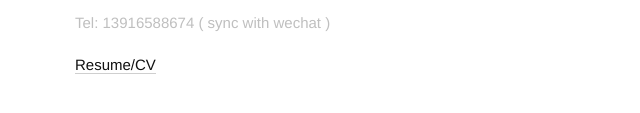
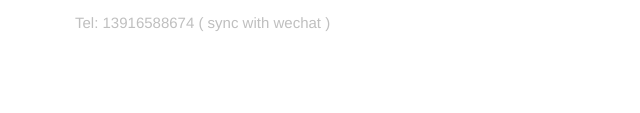
Before and after one commit to ShoesLi/ShoesLi.github.io, a plain HTML site: page about/index.html in a window 1280 px wide. Shown: the part 1142-1255 px from the top of the page, 0-640 px from the left. Drawn offline with Linux system fonts and the light colour scheme.

Commit message:
delete resume

```diff
--- a/about/index.html
+++ b/about/index.html
@@ -97,11 +97,11 @@
         </strong>
       </h3>
       <p>Tel: 13916588674 ( sync with wechat )</p>
-      <p>
-        <a href="#" target="_blank">
-          Resume/CV
-        </a>
-      </p>
+      <!--<p>-->
+        <!--<a href="#" target="_blank">-->
+          <!--Resume/CV-->
+        <!--</a>-->
+      <!--</p>-->
     </div>
   </div>
   <script src="../js/about.js"></script>
```
